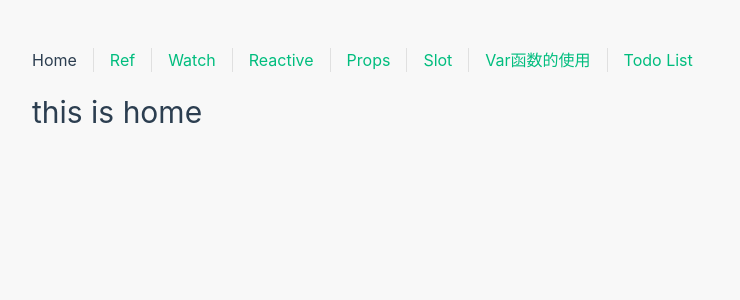
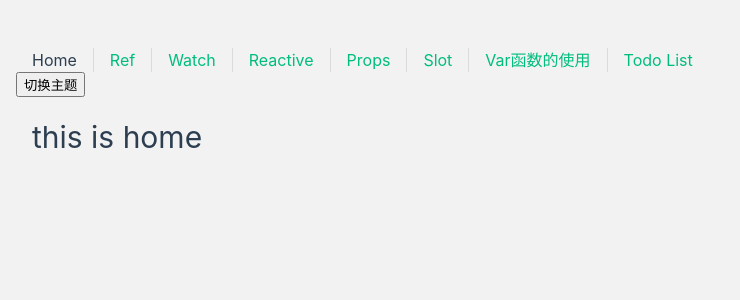
Before and after one commit to xiumubai/data-screen, a Vue app: page / in a window 1280 px wide. Shown: the top 300 px of the page, without its empty margins (0-740 px from the left). Built offline with nearby package versions, Linux system fonts and the light colour scheme.

Commit message:
feat: change theme

```diff
--- a/src/App.vue
+++ b/src/App.vue
@@ -1,6 +1,4 @@
-<script setup lang="ts">
-import { RouterLink, RouterView } from "vue-router";
-</script>
+
 
 <template>
   <header>
@@ -13,12 +11,25 @@ import { RouterLink, RouterView } from "vue-router";
       <RouterLink to="/slot">Slot</RouterLink>
       <RouterLink to="/var">Var函数的使用</RouterLink>
       <RouterLink to="/todo">Todo List</RouterLink>
+
+      <div class="change-theme">
+        <button @click="handleChangeTheme">切换主题</button>
+      </div>
     </nav>
   </header>
 
   <RouterView />
 </template>
-
+<script setup lang="ts">
+import { RouterLink, RouterView } from "vue-router";
+const handleChangeTheme = () => {
+  if (!document.body.className) {
+    document.body.className = "dark";
+  } else {
+    document.body.className = "";
+  }
+};
+</script>
 <style scoped>
 header {
   line-height: 1.5;
--- a/src/assets/base.css
+++ b/src/assets/base.css
@@ -24,7 +24,7 @@
 /* semantic color variables for this project */
 :root {
   --color-background: var(--vt-c-white);
-  --color-background-soft: var(--vt-c-white-soft);
+  --color-background-soft: var(--vt-c-black-soft);
   --color-background-mute: var(--vt-c-white-mute);
 
   --color-border: var(--vt-c-divider-light-2);
@@ -62,13 +62,17 @@
 body {
   min-height: 100vh;
   color: var(--color-text);
-  background: var(--color-background-soft);
+  background: var(--color-background-mute);
   transition: color 0.5s, background-color 0.5s;
   line-height: 1.6;
   font-family: Inter, -apple-system, BlinkMacSystemFont, 'Segoe UI', Roboto, Oxygen, Ubuntu,
-    Cantarell, 'Fira Sans', 'Droid Sans', 'Helvetica Neue', sans-serif;
+  Cantarell, 'Fira Sans', 'Droid Sans', 'Helvetica Neue', sans-serif;
   font-size: 15px;
   text-rendering: optimizeLegibility;
   -webkit-font-smoothing: antialiased;
   -moz-osx-font-smoothing: grayscale;
 }
+
+body.dark {
+  background: var(--color-background-soft);
+}
```
